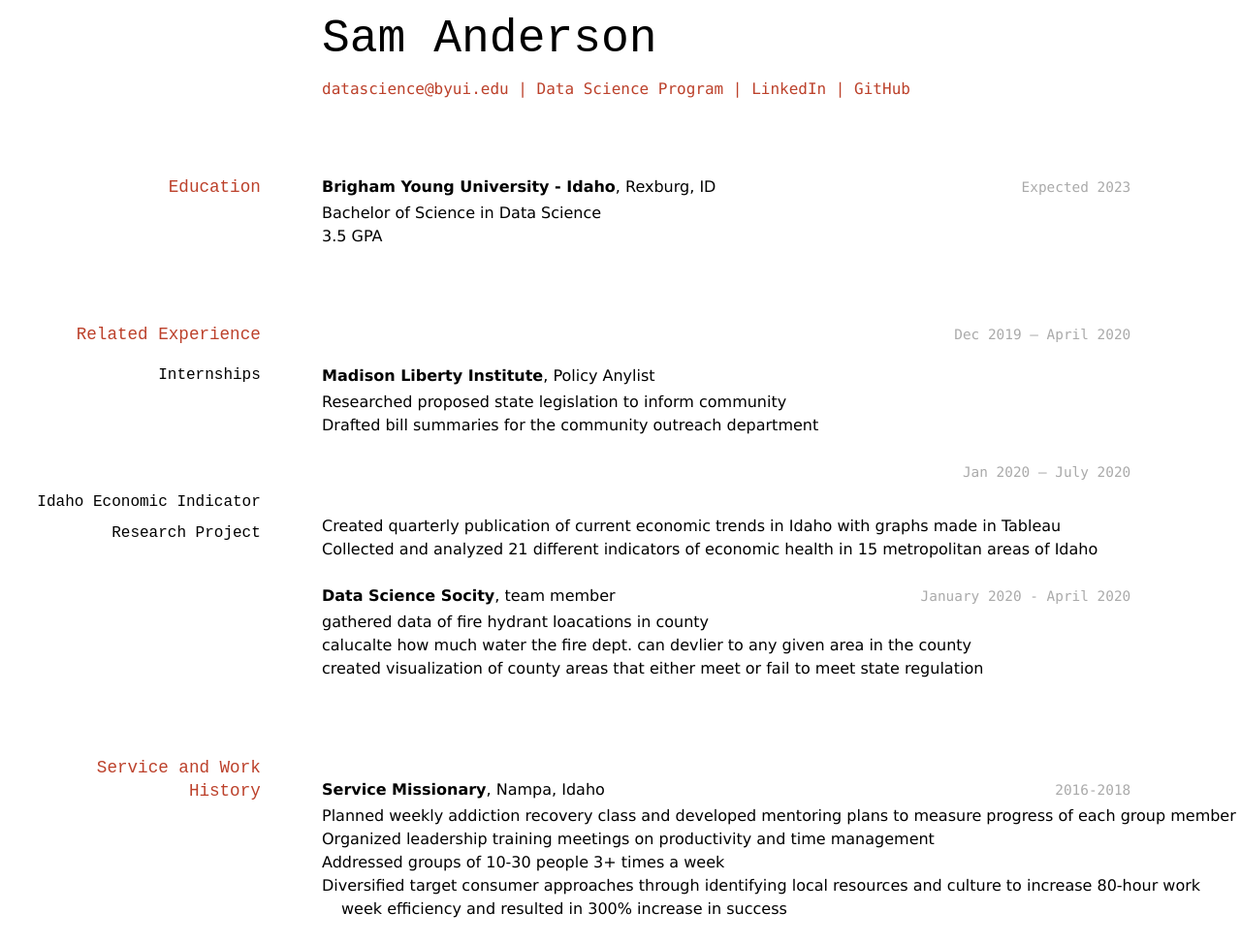
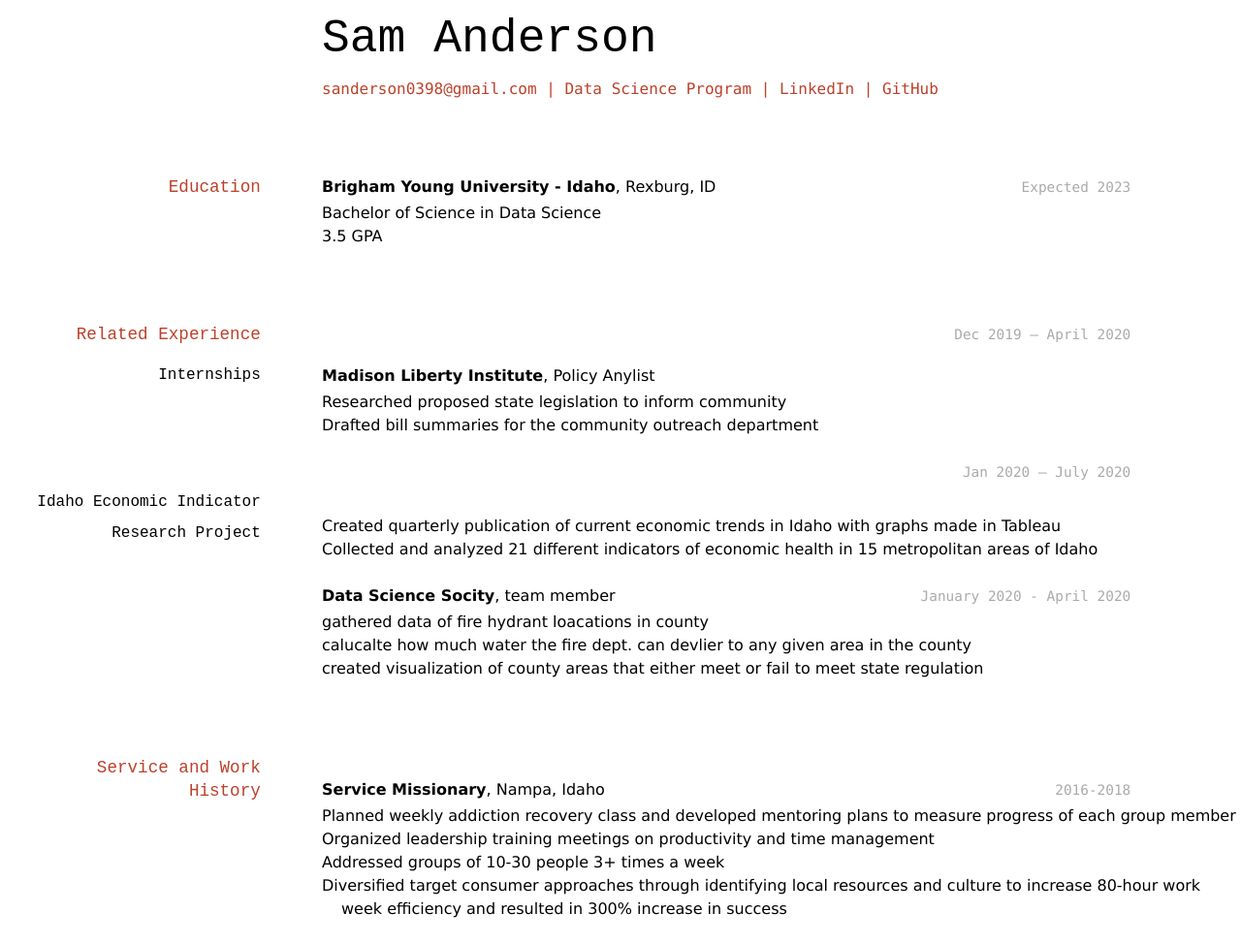
Before and after one commit to sanderson0398/Anderson-Samuel-Resume, a Jekyll site: the page built from docs/index.md, in a window 1280 px wide. Shown: the whole page at 97% size. Built offline with Jekyll 4.4.1, drawn with Linux system fonts in a browser that asks for light colours.

Commit message:
fixed email

```diff
--- a/docs/index.md
+++ b/docs/index.md
@@ -5,7 +5,7 @@ title: Sam Anderson's Resume
 # Sam Anderson
 
 <div id="webaddress">
-<a href="sanderson0398@gmail.com">datascience@byui.edu</a>
+<a href="https://www.gmail.com">sanderson0398@gmail.com</a>
 | <a href="https://byuidatascience.github.io/development.html">Data Science Program</a>
 | <a href="https://www.linkedin.com/in/samuel-b-anderson/">LinkedIn</a>
 | <a href="https://github.com/sanderson0398">GitHub</a>
```
